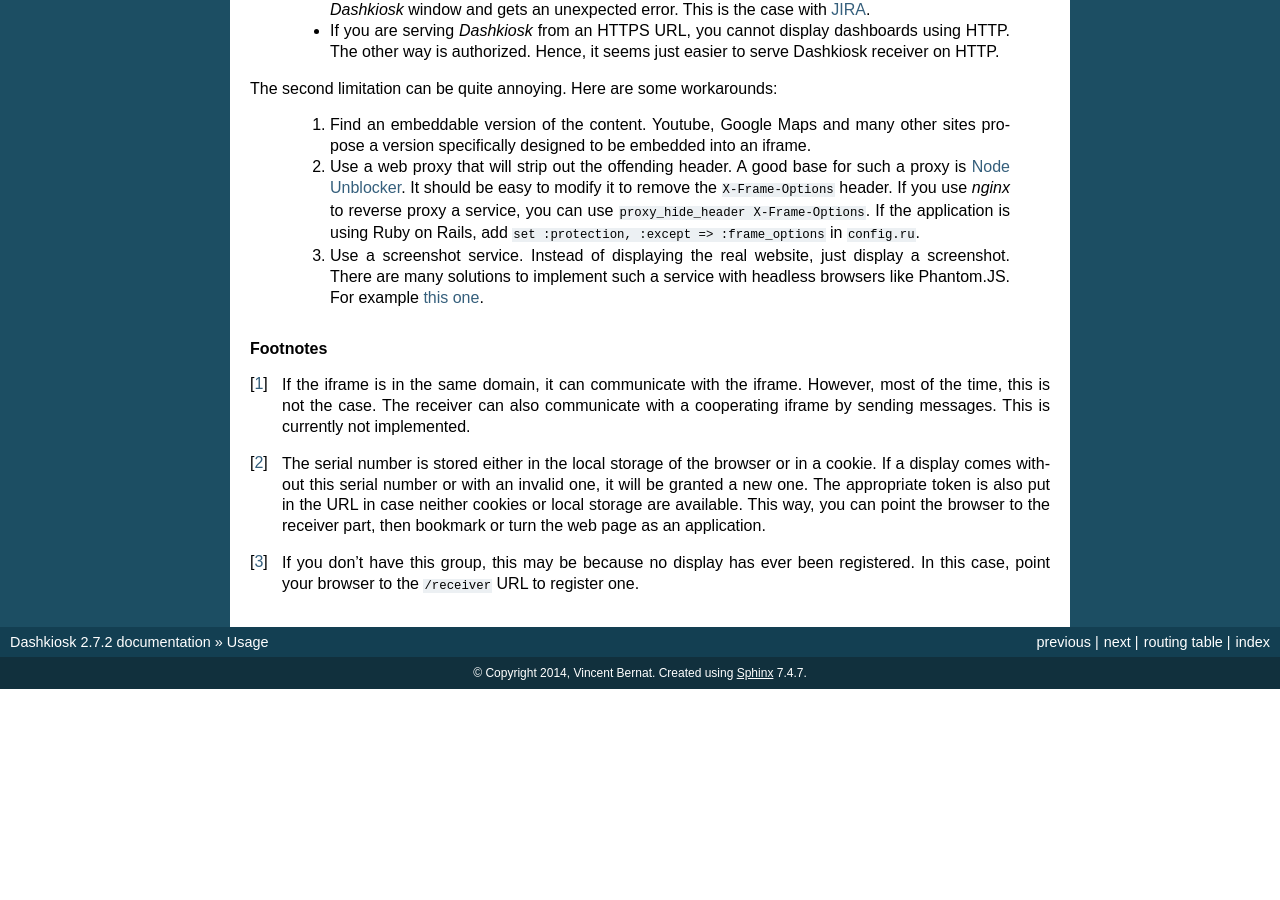
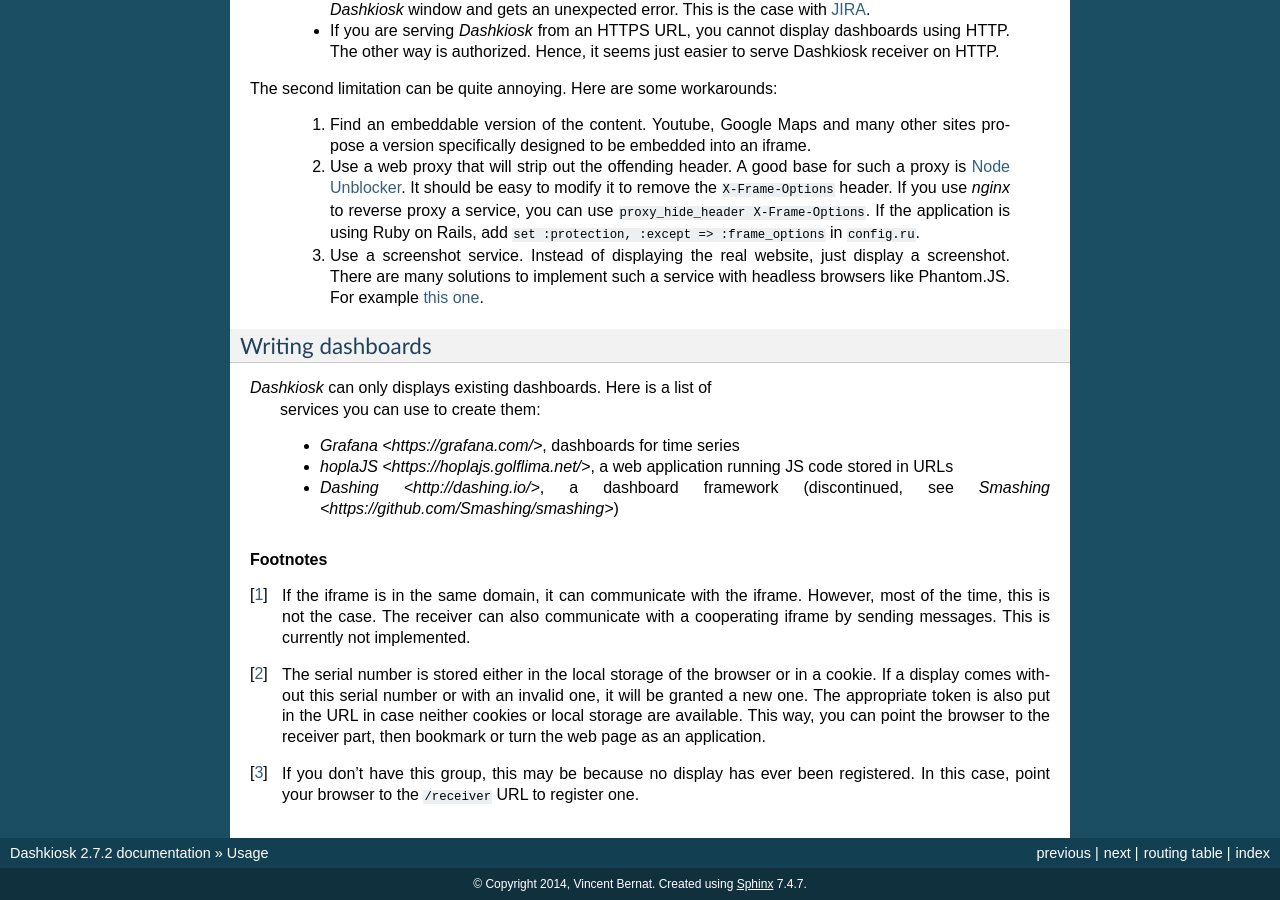
Before and after one commit to vincentbernat/dashkiosk, a Sphinx documentation site: the page built from docs/usage.rst, in a window 1280 px wide and 900 px high, scrolled down 6174 px. Built offline with Sphinx 7.4.7, drawn with Linux system fonts in a browser that asks for light colours; before the commit the page ends 6863 px from its top, so only the background shows below that.

Commit message:
docs: add some links to dashboard-related stuff

```diff
--- a/docs/usage.rst
+++ b/docs/usage.rst
@@ -341,6 +341,16 @@ The second limitation can be quite annoying. Here are some workarounds:
 .. _Node Unblocker: https://github.com/nfriedly/node-unblocker
 .. _this one: https://github.com/fzaninotto/screenshot-as-a-service
 
+Writing dashboards
+++++++++++++++++++
+
+*Dashkiosk* can only displays existing dashboards. Here is a list of
+ services you can use to create them:
+
+ - `Grafana <https://grafana.com/>`, dashboards for time series
+ - `hoplaJS <https://hoplajs.golflima.net/>`, a web application running JS code stored in URLs
+ - `Dashing <http://dashing.io/>`, a dashboard framework (discontinued, see `Smashing <https://github.com/Smashing/smashing>`)
+
 .. rubric:: Footnotes
 
 .. [#iframe] If the iframe is in the same domain, it can communicate
```
